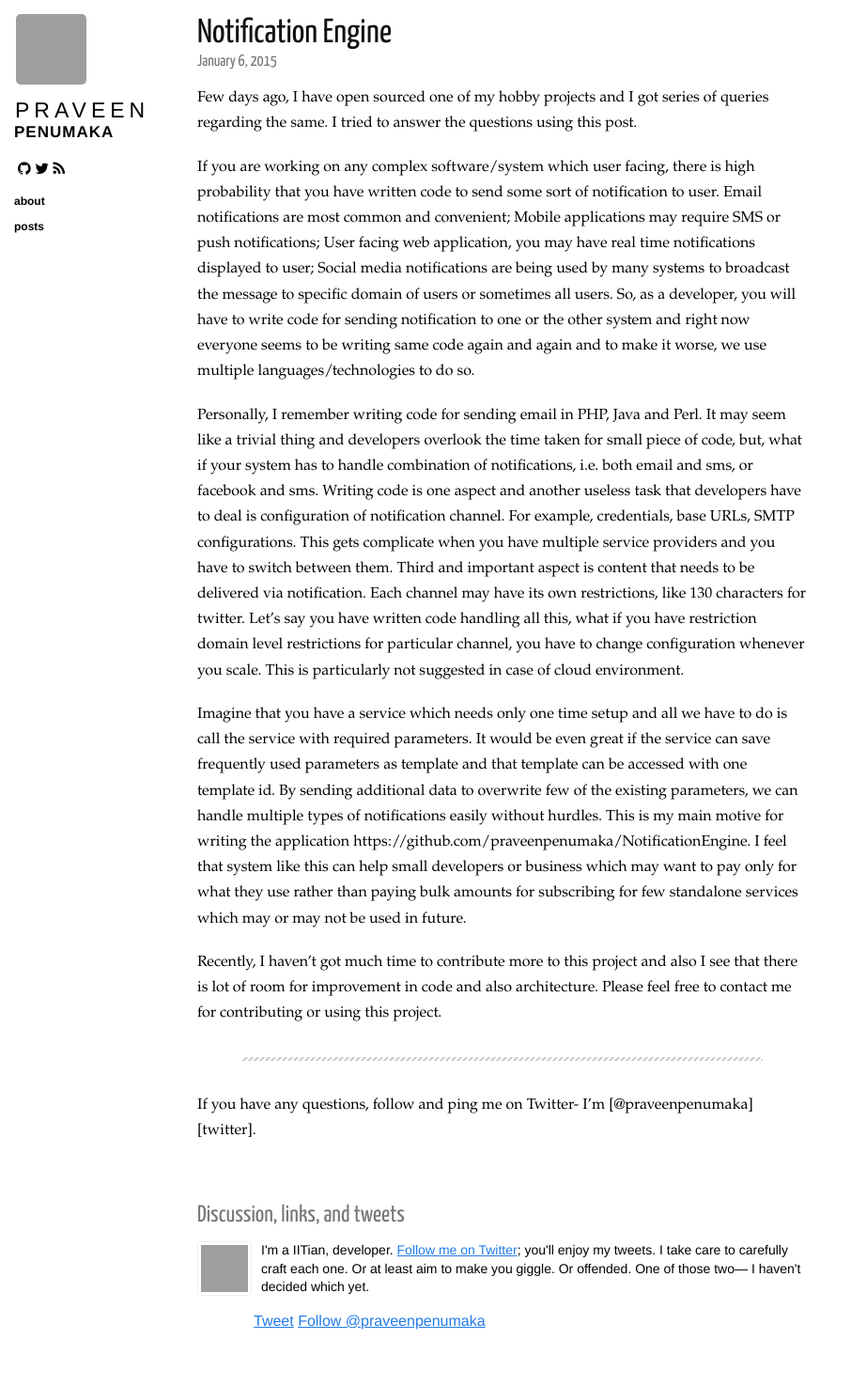
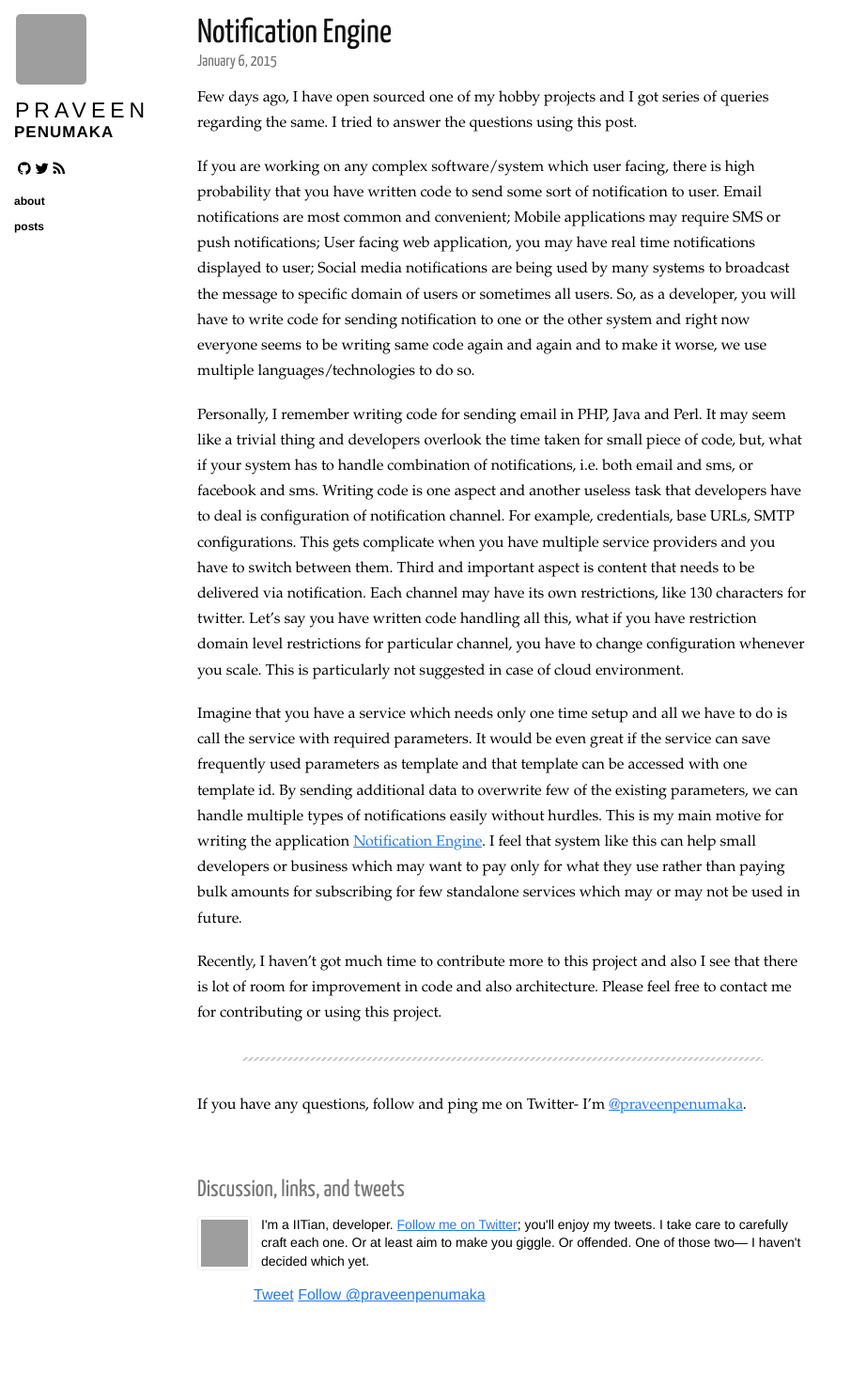
Before and after one commit to praveenpenumaka/praveenpenumaka.github.io, a Jekyll site: the page built from _posts/2015-01-06-notify.markdown, in a window 1280 px wide. Shown: the whole page at 94% size, without its empty margins (0-906 px from the left). Built offline with Jekyll 4.4.1, drawn with Linux system fonts in a browser that asks for light colours; nearby versions of some CDN libraries; Markdown is read by kramdown in place of the engine named in the settings; comment, search, counter and statistics services are not loaded; after the commit the page ends 1447 px from its top, so only the background shows below that; grey boxes are pictures that could not be loaded.

Commit message:
Fixed links

```diff
--- a/_posts/2015-01-06-notify.markdown
+++ b/_posts/2015-01-06-notify.markdown
@@ -10,7 +10,7 @@ If you are working on any complex software/system which user facing, there is hi
 
 Personally, I remember writing code for sending email in PHP, Java and Perl. It may seem like a trivial thing and developers overlook the time taken for small piece of code, but, what if your system has to handle combination of notifications, i.e. both email and sms, or facebook and sms. Writing code is one aspect and another useless task that developers have to deal is configuration of notification channel. For example, credentials, base URLs, SMTP configurations. This gets complicate when you have multiple service providers and you have to switch between them. Third and important aspect is content that needs to be delivered via notification. Each channel may have its own restrictions, like 130 characters for twitter. Let’s say you have written code handling all this, what if you have restriction domain level restrictions for particular channel, you have to change configuration whenever you scale. This is particularly not suggested in case of cloud environment.
 
-Imagine that you have a service which needs only one time setup and all we have to do is call the service with required parameters. It would be even great if the service can save frequently used parameters as template and that template can be accessed with one template id. By sending additional data to overwrite few of the existing parameters, we can handle multiple types of notifications easily without hurdles. This is my main motive for writing the application https://github.com/praveenpenumaka/NotificationEngine. I feel that system like this can help small developers or business which may want to pay only for what they use rather than paying bulk amounts for subscribing for few standalone services which may or may not be used in future.
+Imagine that you have a service which needs only one time setup and all we have to do is call the service with required parameters. It would be even great if the service can save frequently used parameters as template and that template can be accessed with one template id. By sending additional data to overwrite few of the existing parameters, we can handle multiple types of notifications easily without hurdles. This is my main motive for writing the application [Notification Engine][NE]. I feel that system like this can help small developers or business which may want to pay only for what they use rather than paying bulk amounts for subscribing for few standalone services which may or may not be used in future.
 
 Recently, I haven’t got much time to contribute more to this project and also I see that there is lot of room for improvement in code and also architecture. Please feel free to contact me for contributing or using this project.
 
```
Also changed, not shown: other parts of _posts/2015-01-06-notify.markdown (+3 -0 lines).
